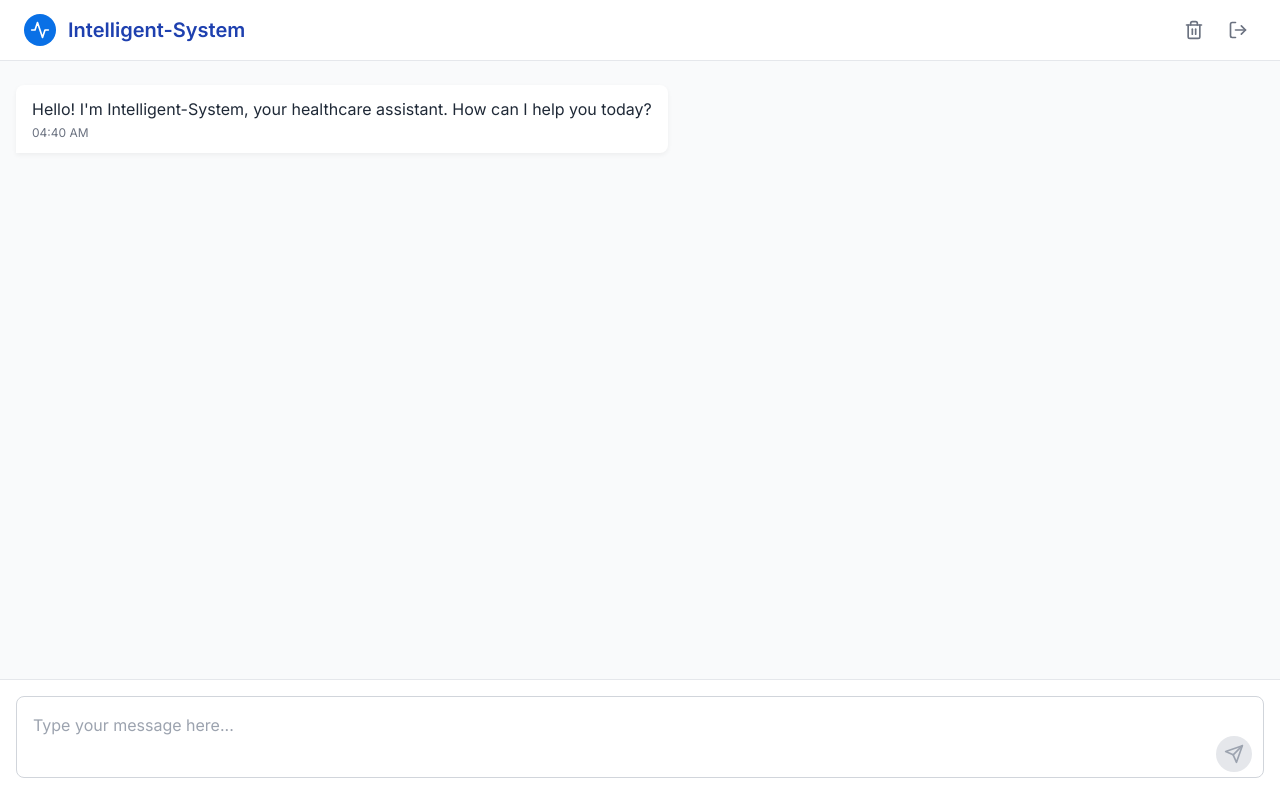
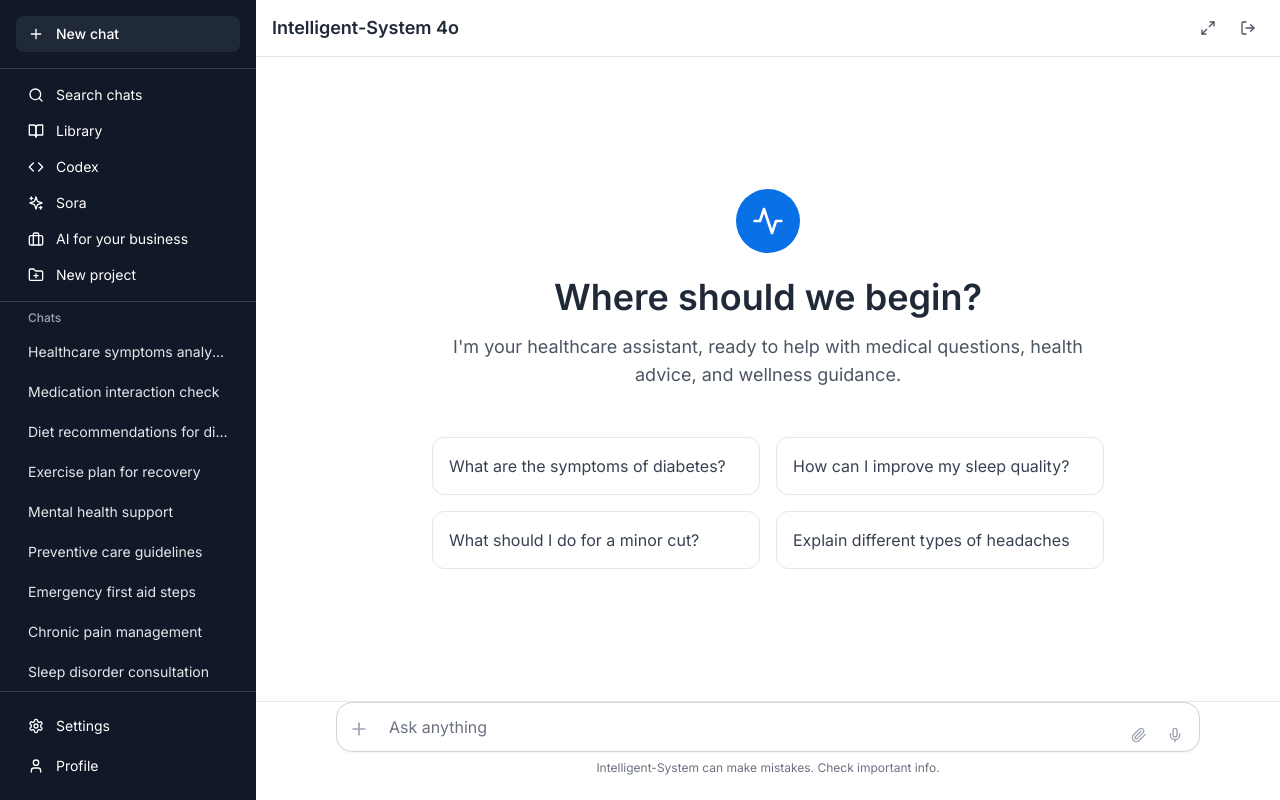
Before and after one commit to maazsabahuddin/intelligent-system, a React (Vite) app in the folder is-frontend/: page /chat in a window 1280 px wide. Built offline with nearby package versions, Linux system fonts and the light colour scheme; sample sign-in values are in the browser's storage.

Commit message:
Update UI to ChatGPT-style interface

```diff
--- a/is-frontend/src/components/ChatInput.tsx
+++ b/is-frontend/src/components/ChatInput.tsx
@@ -1,5 +1,5 @@
 import React, { useState } from 'react';
-import { Send } from 'lucide-react';
+import { Send, Plus, Paperclip, Mic } from 'lucide-react';
 import { useChat } from '../contexts/ChatContext';
 
 const ChatInput: React.FC = () => {
@@ -15,14 +15,22 @@ const ChatInput: React.FC = () => {
   };
 
   return (
-    <form onSubmit={handleSubmit} className="flex items-end">
-      <div className="flex-1 relative">
+    <div className="max-w-4xl mx-auto px-4 pb-6">
+      <form onSubmit={handleSubmit} className="relative">
+        <div className="flex items-end bg-white border border-neutral-300 rounded-2xl shadow-sm focus-within:border-neutral-400 focus-within:shadow-md transition-all">
+          <button
+            type="button"
+            className="p-3 text-neutral-400 hover:text-neutral-600 transition-colors"
+          >
+            <Plus className="h-5 w-5" />
+          </button>
+
           <textarea
             value={message}
             onChange={(e) => setMessage(e.target.value)}
-          placeholder="Type your message here..."
-          className="w-full p-4 pr-12 border border-neutral-300 rounded-lg focus:outline-none focus:ring-2 focus:ring-primary-500 focus:border-transparent resize-none"
-          rows={2}
+            placeholder="Ask anything"
+            className="flex-1 px-2 py-3 bg-transparent border-none outline-none resize-none text-neutral-800 placeholder-neutral-500"
+            rows={1}
             disabled={isLoading}
             onKeyDown={(e) => {
               if (e.key === 'Enter' && !e.shiftKey) {
@@ -30,20 +38,49 @@ const ChatInput: React.FC = () => {
                 handleSubmit(e);
               }
             }}
+            style={{
+              minHeight: '24px',
+              maxHeight: '200px',
+            }}
+            onInput={(e) => {
+              const target = e.target as HTMLTextAreaElement;
+              target.style.height = 'auto';
+              target.style.height = target.scrollHeight + 'px';
+            }}
           />
+
+          <div className="flex items-center gap-1 pr-2">
+            <button
+              type="button"
+              className="p-2 text-neutral-400 hover:text-neutral-600 transition-colors"
+            >
+              <Paperclip className="h-4 w-4" />
+            </button>
+
+            {message.trim() ? (
               <button
                 type="submit"
-          disabled={!message.trim() || isLoading}
-          className={`absolute right-3 bottom-3 p-2 rounded-full ${
-            message.trim() && !isLoading
-              ? 'bg-primary-500 text-white hover:bg-primary-600'
-              : 'bg-neutral-200 text-neutral-400 cursor-not-allowed'
-          } transition-colors`}
+                disabled={isLoading}
+                className="p-2 bg-neutral-800 text-white rounded-full hover:bg-neutral-900 disabled:opacity-50 disabled:cursor-not-allowed transition-colors"
               >
-          <Send className="h-5 w-5" />
+                <Send className="h-4 w-4" />
               </button>
+            ) : (
+              <button
+                type="button"
+                className="p-2 text-neutral-400 hover:text-neutral-600 transition-colors"
+              >
+                <Mic className="h-4 w-4" />
+              </button>
+            )}
+          </div>
+        </div>
+
+        <div className="text-xs text-neutral-500 text-center mt-2">
+          Intelligent-System can make mistakes. Check important info.
         </div>
       </form>
+    </div>
   );
 };
 
--- a/is-frontend/src/components/ChatMessage.tsx
+++ b/is-frontend/src/components/ChatMessage.tsx
@@ -1,4 +1,5 @@
 import React from 'react';
+import { Activity, User } from 'lucide-react';
 import { Message } from '../contexts/ChatContext';
 
 interface ChatMessageProps {
@@ -7,27 +8,37 @@ interface ChatMessageProps {
 
 const ChatMessage: React.FC<ChatMessageProps> = ({ message }) => {
   const isUserMessage = message.sender === 'user';
-  const formattedTime = new Date(message.timestamp).toLocaleTimeString([], {
-    hour: '2-digit',
-    minute: '2-digit'
-  });
 
   return (
-    <div className={`flex ${isUserMessage ? 'justify-end' : 'justify-start'}`}>
-      <div
-        className={`rounded-lg shadow-message px-4 py-3 max-w-[80%] ${
-          isUserMessage
-            ? 'bg-primary-500 text-white rounded-br-none'
-            : 'bg-white text-neutral-800 rounded-bl-none'
-        }`}
-      >
-        <div className="text-sm sm:text-base">{message.content}</div>
-        <div
-          className={`text-xs mt-1 ${
-            isUserMessage ? 'text-primary-100' : 'text-neutral-500'
-          }`}
-        >
-          {formattedTime}
+    <div className={`group relative ${isUserMessage ? 'bg-neutral-50' : 'bg-white'}`}>
+      <div className="max-w-4xl mx-auto px-4 py-6">
+        <div className="flex gap-4">
+          {/* Avatar */}
+          <div className="flex-shrink-0">
+            <div className={`w-8 h-8 rounded-full flex items-center justify-center ${
+              isUserMessage
+                ? 'bg-primary-500 text-white'
+                : 'bg-neutral-800 text-white'
+            }`}>
+              {isUserMessage ? (
+                <User className="h-4 w-4" />
+              ) : (
+                <Activity className="h-4 w-4" />
+              )}
+            </div>
+          </div>
+
+          {/* Message Content */}
+          <div className="flex-1 min-w-0">
+            <div className="text-sm font-medium text-neutral-900 mb-1">
+              {isUserMessage ? 'You' : 'Intelligent-System'}
+            </div>
+            <div className="prose prose-neutral max-w-none">
+              <div className="text-neutral-800 whitespace-pre-wrap">
+                {message.content}
+              </div>
+            </div>
+          </div>
         </div>
       </div>
     </div>
--- /dev/null
+++ b/is-frontend/src/components/Sidebar.tsx
@@ -0,0 +1,112 @@
+import React from 'react';
+import { Plus, MessageSquare, Search, BookOpen, Code, Sparkles, Briefcase, FolderPlus, Settings, User } from 'lucide-react';
+import { useChat } from '../contexts/ChatContext';
+
+interface SidebarProps {
+  isOpen: boolean;
+  onToggle: () => void;
+}
+
+const Sidebar: React.FC<SidebarProps> = ({ isOpen, onToggle }) => {
+  const { clearChat, messages } = useChat();
+
+  const handleNewChat = () => {
+    clearChat();
+  };
+
+  // Mock chat history - in a real app, this would come from context/state
+  const chatHistory = [
+    "Healthcare symptoms analysis",
+    "Medication interaction check",
+    "Diet recommendations for diabetes",
+    "Exercise plan for recovery",
+    "Mental health support",
+    "Preventive care guidelines",
+    "Emergency first aid steps",
+    "Chronic pain management",
+    "Sleep disorder consultation",
+    "Nutrition planning advice"
+  ];
+
+  const menuItems = [
+    { icon: MessageSquare, label: 'New chat', action: handleNewChat },
+    { icon: Search, label: 'Search chats' },
+    { icon: BookOpen, label: 'Library' },
+    { icon: Code, label: 'Codex' },
+    { icon: Sparkles, label: 'Sora' },
+    { icon: Briefcase, label: 'AI for your business' },
+    { icon: FolderPlus, label: 'New project' },
+  ];
+
+  return (
+    <>
+      {/* Overlay for mobile */}
+      {isOpen && (
+        <div
+          className="fixed inset-0 bg-black bg-opacity-50 z-40 lg:hidden"
+          onClick={onToggle}
+        />
+      )}
+
+      {/* Sidebar */}
+      <div className={`
+        fixed top-0 left-0 h-full bg-neutral-900 text-white z-50 transition-transform duration-300 ease-in-out
+        ${isOpen ? 'translate-x-0' : '-translate-x-full'}
+        lg:translate-x-0 lg:static lg:z-auto
+        w-64 flex flex-col
+      `}>
+        {/* Header */}
+        <div className="p-4 border-b border-neutral-700">
+          <button
+            onClick={handleNewChat}
+            className="w-full flex items-center gap-3 px-3 py-2 rounded-lg bg-neutral-800 hover:bg-neutral-700 transition-colors"
+          >
+            <Plus className="h-4 w-4" />
+            <span className="text-sm font-medium">New chat</span>
+          </button>
+        </div>
+
+        {/* Menu Items */}
+        <div className="px-4 py-2 border-b border-neutral-700">
+          {menuItems.slice(1).map((item, index) => (
+            <button
+              key={index}
+              onClick={item.action}
+              className="w-full flex items-center gap-3 px-3 py-2 rounded-lg hover:bg-neutral-800 transition-colors text-left"
+            >
+              <item.icon className="h-4 w-4" />
+              <span className="text-sm">{item.label}</span>
+            </button>
+          ))}
+        </div>
+
+        {/* Chat History */}
+        <div className="flex-1 overflow-y-auto px-4 py-2">
+          <div className="text-xs font-medium text-neutral-400 mb-2 px-3">Chats</div>
+          {chatHistory.map((chat, index) => (
+            <button
+              key={index}
+              className="w-full text-left px-3 py-2 rounded-lg hover:bg-neutral-800 transition-colors mb-1"
+            >
+              <div className="text-sm text-neutral-200 truncate">{chat}</div>
+            </button>
+          ))}
+        </div>
+
+        {/* Bottom Section */}
+        <div className="p-4 border-t border-neutral-700">
+          <button className="w-full flex items-center gap-3 px-3 py-2 rounded-lg hover:bg-neutral-800 transition-colors text-left">
+            <Settings className="h-4 w-4" />
+            <span className="text-sm">Settings</span>
+          </button>
+          <button className="w-full flex items-center gap-3 px-3 py-2 rounded-lg hover:bg-neutral-800 transition-colors text-left mt-1">
+            <User className="h-4 w-4" />
+            <span className="text-sm">Profile</span>
+          </button>
+        </div>
+      </div>
+    </>
+  );
+};
+
+export default Sidebar;
--- /dev/null
+++ b/is-frontend/src/components/WelcomeScreen.tsx
@@ -0,0 +1,44 @@
+import React from 'react';
+import { Activity } from 'lucide-react';
+
+const WelcomeScreen: React.FC = () => {
+  const suggestions = [
+    "What are the symptoms of diabetes?",
+    "How can I improve my sleep quality?",
+    "What should I do for a minor cut?",
+    "Explain different types of headaches"
+  ];
+
+  return (
+    <div className="flex-1 flex flex-col items-center justify-center px-6 py-12">
+      <div className="text-center mb-12">
+        <div className="flex justify-center mb-6">
+          <div className="bg-primary-500 text-white p-4 rounded-full">
+            <Activity className="h-8 w-8" />
+          </div>
+        </div>
+        <h1 className="text-4xl font-semibold text-neutral-800 mb-4">
+          Where should we begin?
+        </h1>
+        <p className="text-lg text-neutral-600 max-w-2xl">
+          I'm your healthcare assistant, ready to help with medical questions, health advice, and wellness guidance.
+        </p>
+      </div>
+
+      <div className="grid grid-cols-1 md:grid-cols-2 gap-4 max-w-2xl w-full">
+        {suggestions.map((suggestion, index) => (
+          <button
+            key={index}
+            className="p-4 text-left border border-neutral-200 rounded-xl hover:border-neutral-300 hover:bg-neutral-50 transition-all duration-200 group"
+          >
+            <div className="text-neutral-700 group-hover:text-neutral-900">
+              {suggestion}
+            </div>
+          </button>
+        ))}
+      </div>
+    </div>
+  );
+};
+
+export default WelcomeScreen;
--- a/is-frontend/src/index.css
+++ b/is-frontend/src/index.css
@@ -11,7 +11,7 @@
 
 @layer base {
   body {
-    @apply bg-neutral-50 text-neutral-800;
+    @apply bg-white text-neutral-800;
     -webkit-font-smoothing: antialiased;
     -moz-osx-font-smoothing: grayscale;
   }
@@ -65,18 +65,6 @@
   .message-list {
     @apply flex-1 overflow-y-auto px-4 py-6 space-y-4;
   }
-
-  .typing-indicator span {
-    @apply inline-block w-2 h-2 bg-neutral-400 rounded-full mx-0.5 animate-typing;
-  }
-
-  .typing-indicator span:nth-child(2) {
-    animation-delay: 0.2s;
-  }
-
-  .typing-indicator span:nth-child(3) {
-    animation-delay: 0.4s;
-  }
 }
 
 .message-enter {
@@ -107,3 +95,40 @@
 ::-webkit-scrollbar-thumb:hover {
   background: #9ca3af;
 }
+
+/* Prose styles for message content */
+.prose {
+  @apply text-neutral-800;
+}
+
+.prose p {
+  @apply mb-4 last:mb-0;
+}
+
+.prose ul, .prose ol {
+  @apply mb-4 pl-6;
+}
+
+.prose li {
+  @apply mb-1;
+}
+
+.prose strong {
+  @apply font-semibold text-neutral-900;
+}
+
+.prose em {
+  @apply italic;
+}
+
+.prose code {
+  @apply bg-neutral-100 px-1.5 py-0.5 rounded text-sm font-mono;
+}
+
+.prose pre {
+  @apply bg-neutral-100 p-4 rounded-lg overflow-x-auto;
+}
+
+.prose blockquote {
+  @apply border-l-4 border-neutral-300 pl-4 italic text-neutral-600;
+}
--- a/is-frontend/src/pages/ChatPage.tsx
+++ b/is-frontend/src/pages/ChatPage.tsx
@@ -1,18 +1,21 @@
-import React, { useRef, useEffect } from 'react';
+import React, { useRef, useEffect, useState } from 'react';
 import { useNavigate } from 'react-router-dom';
-import { Activity, LogOut, Trash2 } from 'lucide-react';
+import { Menu, X, LogOut, Maximize2 } from 'lucide-react';
 import { useAuth } from '../contexts/AuthContext';
 import { useChat } from '../contexts/ChatContext';
+import Sidebar from '../components/Sidebar';
 import ChatInput from '../components/ChatInput';
 import ChatMessage from '../components/ChatMessage';
+import WelcomeScreen from '../components/WelcomeScreen';
 import TypingIndicator from '../components/TypingIndicator';
 import ErrorModal from '../components/ErrorModal';
 
 const ChatPage: React.FC = () => {
   const { logout } = useAuth();
-  const { messages, isLoading, error, clearChat, clearError } = useChat();
+  const { messages, isLoading, error, clearError } = useChat();
   const navigate = useNavigate();
   const messagesEndRef = useRef<HTMLDivElement>(null);
+  const [sidebarOpen, setSidebarOpen] = useState(false);
 
   const handleLogout = () => {
     logout();
@@ -23,56 +26,86 @@ const ChatPage: React.FC = () => {
     messagesEndRef.current?.scrollIntoView({ behavior: 'smooth' });
   }, [messages]);
 
+  // Check if we should show welcome screen (only initial bot message)
+  const showWelcomeScreen = messages.length <= 1;
+
   return (
-    <div className="h-screen flex flex-col bg-neutral-50">
+    <div className="h-screen flex bg-white">
       {error && <ErrorModal message={error} onClose={clearError} />}
 
-      <header className="bg-white border-b border-neutral-200 py-3 px-4 sm:px-6">
-        <div className="flex justify-between items-center">
-          <div className="flex items-center">
-            <div className="bg-primary-500 text-white p-1.5 rounded-full mr-3">
-              <Activity className="h-5 w-5" />
+      {/* Sidebar */}
+      <Sidebar isOpen={sidebarOpen} onToggle={() => setSidebarOpen(!sidebarOpen)} />
+
+      {/* Main Content */}
+      <div className="flex-1 flex flex-col lg:ml-0">
+        {/* Header */}
+        <header className="flex items-center justify-between px-4 py-3 border-b border-neutral-200 bg-white">
+          <div className="flex items-center gap-3">
+            <button
+              onClick={() => setSidebarOpen(!sidebarOpen)}
+              className="p-2 hover:bg-neutral-100 rounded-lg transition-colors lg:hidden"
+            >
+              {sidebarOpen ? <X className="h-5 w-5" /> : <Menu className="h-5 w-5" />}
+            </button>
+            <h1 className="text-lg font-semibold text-neutral-800">
+              Intelligent-System 4o
+            </h1>
           </div>
-            <h1 className="text-xl font-semibold text-primary-800">Intelligent-System</h1>
-          </div>
-          <div className="flex items-center space-x-2">
-            <button
-              onClick={clearChat}
-              className="p-2 text-neutral-500 hover:text-error-600 hover:bg-neutral-100 rounded-full transition-colors"
-              title="Clear chat history"
-            >
-              <Trash2 className="h-5 w-5" />
+
+          <div className="flex items-center gap-2">
+            <button className="p-2 hover:bg-neutral-100 rounded-lg transition-colors">
+              <Maximize2 className="h-4 w-4 text-neutral-600" />
             </button>
             <button
               onClick={handleLogout}
-              className="p-2 text-neutral-500 hover:text-primary-600 hover:bg-neutral-100 rounded-full transition-colors ml-2"
+              className="p-2 hover:bg-neutral-100 rounded-lg transition-colors"
               title="Sign out"
             >
-              <LogOut className="h-5 w-5" />
+              <LogOut className="h-4 w-4 text-neutral-600" />
             </button>
-          </div>
           </div>
         </header>
 
-      <div className="flex-1 overflow-hidden flex flex-col">
-        <div className="flex-1 overflow-y-auto px-4 py-6 space-y-6">
-          {messages.map((message) => (
+        {/* Chat Area */}
+        <div className="flex-1 flex flex-col overflow-hidden">
+          {showWelcomeScreen ? (
+            <WelcomeScreen />
+          ) : (
+            <div className="flex-1 overflow-y-auto">
+              {messages.slice(1).map((message) => (
                 <ChatMessage key={message.id} message={message} />
               ))}
 
               {isLoading && (
-            <div className="flex justify-start">
-              <div className="bg-white rounded-lg shadow-message px-4 py-3 max-w-[80%]">
+                <div className="bg-white">
+                  <div className="max-w-4xl mx-auto px-4 py-6">
+                    <div className="flex gap-4">
+                      <div className="flex-shrink-0">
+                        <div className="w-8 h-8 rounded-full bg-neutral-800 text-white flex items-center justify-center">
                           <TypingIndicator />
+                        </div>
+                      </div>
+                      <div className="flex-1 min-w-0">
+                        <div className="text-sm font-medium text-neutral-900 mb-1">
+                          Intelligent-System
+                        </div>
+                        <div className="flex items-center">
+                          <TypingIndicator />
+                        </div>
+                      </div>
+                    </div>
                   </div>
                 </div>
               )}
 
               <div ref={messagesEndRef} />
             </div>
+          )}
 
-        <div className="border-t border-neutral-200 bg-white p-4">
+          {/* Input Area */}
+          <div className="border-t border-neutral-200 bg-white">
             <ChatInput />
+          </div>
         </div>
       </div>
     </div>
```
Also changed, not shown: is-frontend/src/components/TypingIndicator.tsx (+6 -4 lines). Lines whose indentation alone changed are shown as unchanged.
